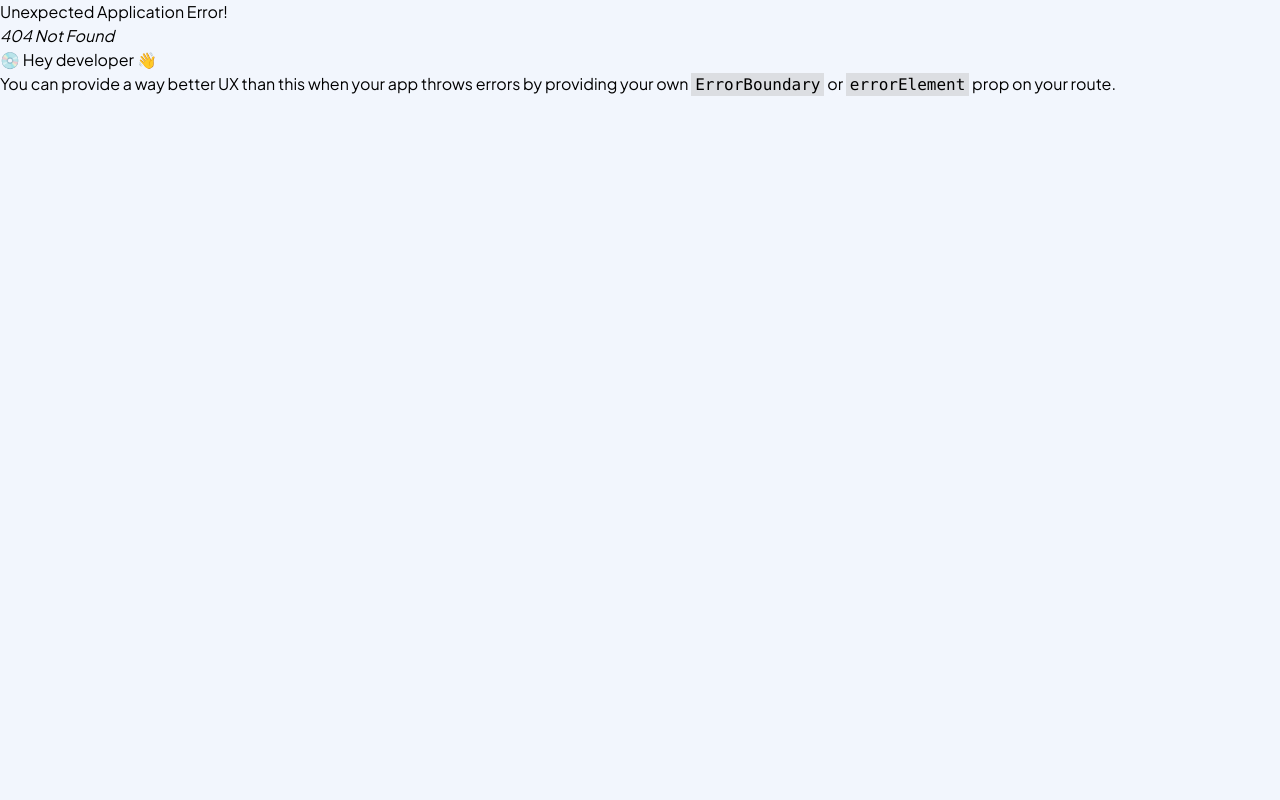
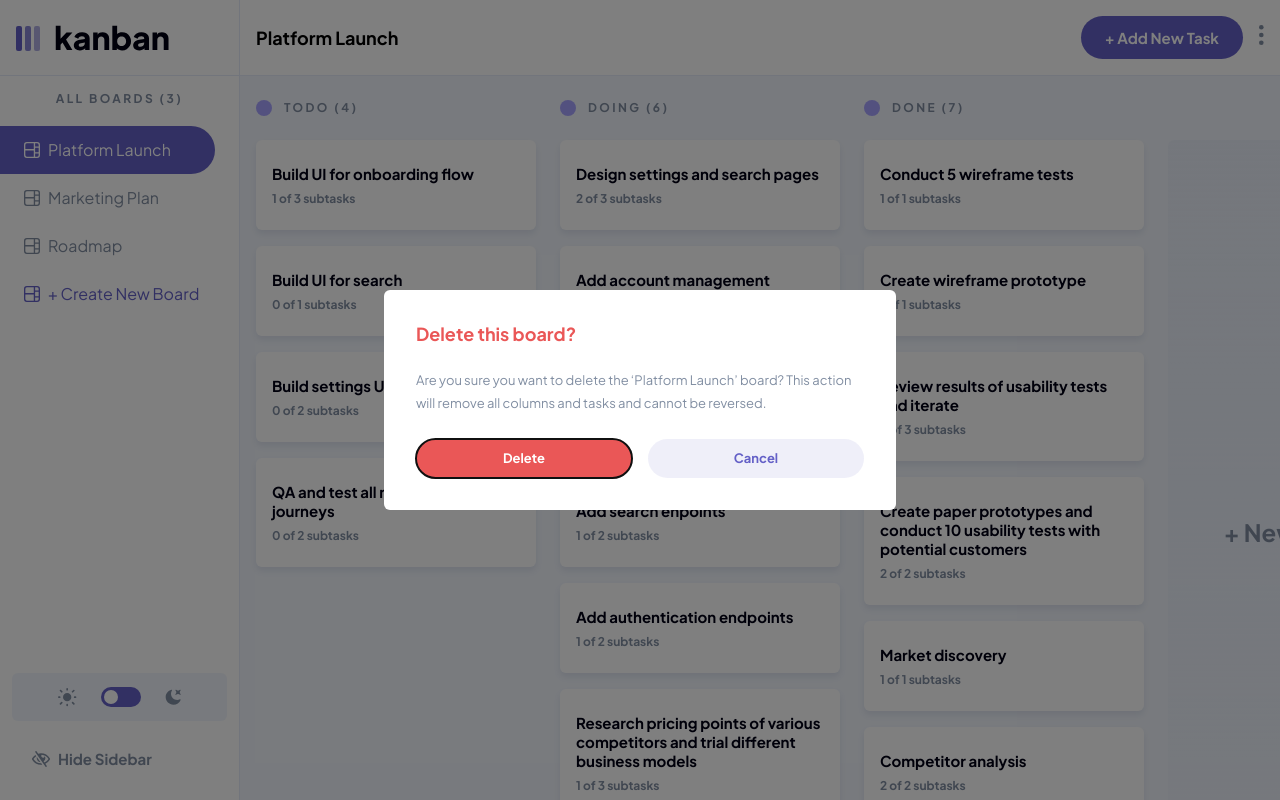
Before and after one commit to david-tejada/frontendmentor-challenges, a React (Vite) app in the folder 19-kanban-task-management/: page /boards/2921bfa3-3495-4c12-98ae-3d0e71a7e43b/delete in a window 1280 px wide. Before the commit this address had no page. Built offline with nearby package versions, Linux system fonts and the light colour scheme.

Commit message:
Add functionality to delete boards

```diff
--- a/19-kanban-task-management/src/lib/boards.tsx
+++ b/19-kanban-task-management/src/lib/boards.tsx
@@ -66,3 +66,9 @@ export async function updateBoard(
 
   return localforage.setItem("boards", boards);
 }
+
+export async function deleteBoard(id: string) {
+  const boards = await getBoards();
+  const updatedBoards = boards.filter((board) => board.id !== id);
+  await localforage.setItem("boards", updatedBoards);
+}
--- a/19-kanban-task-management/src/main.tsx
+++ b/19-kanban-task-management/src/main.tsx
@@ -7,9 +7,10 @@ import {
 } from "react-router-dom";
 import "./index.css";
 import { getLastActiveBoard } from "./lib/boards.tsx";
+import CreateBoardModal from "./routes/CreateBoardModal.tsx";
+import DeleteBoardModal from "./routes/DeleteBoardModal.tsx";
+import EditBoardModal from "./routes/EditBoardModal.tsx";
 import Root from "./routes/Root.tsx";
-import CreateBoardModal from "./routes/CreateBoardModal.tsx";
-import EditBoardModal from "./routes/EditBoardModal.tsx";
 
 const router = createBrowserRouter([
   {
@@ -39,6 +40,11 @@ const router = createBrowserRouter([
             element: <CreateBoardModal />,
             action: CreateBoardModal.action,
           },
+          {
+            path: "/boards/:boardId/delete",
+            element: <DeleteBoardModal />,
+            action: DeleteBoardModal.action,
+          },
         ],
       },
     ],
--- /dev/null
+++ b/19-kanban-task-management/src/routes/DeleteBoardModal.tsx
@@ -0,0 +1,56 @@
+import {
+  Form,
+  Link,
+  Params,
+  redirect,
+  useNavigate,
+  useRouteLoaderData,
+} from "react-router-dom";
+import { deleteBoard, getBoards } from "../lib/boards";
+import { IBoard } from "../lib/types";
+import ModalBase from "../ui/modals/ModalBase";
+
+async function action({ params }: { params: Params<"boardId"> }) {
+  await deleteBoard(params.boardId!);
+  const boards = await getBoards();
+  console.log(boards);
+  return redirect(`/boards/${boards[0].id}`);
+}
+
+export default function DeleteBoardModal() {
+  const { board } = useRouteLoaderData("board") as { board: IBoard };
+  const navigate = useNavigate();
+
+  return (
+    <ModalBase>
+      <Form method="post">
+        <h2 className="text-heading-lg text-red-600">Delete this board?</h2>
+        <p className="mt-6 text-body-lg text-neutral-400">
+          Are you sure you want to delete the ‘{board.name}’ board? This action
+          will remove all columns and tasks and cannot be reversed.
+        </p>
+        <div className="mt-6 flex gap-4">
+          <button
+            type="submit"
+            className="w-full rounded-full bg-red-600 py-2 text-body-lg font-bold text-white"
+          >
+            Delete
+          </button>
+          <Link
+            to={`/boards/${board.id}`}
+            className="w-full rounded-full bg-purple-500-10 py-2 text-center text-body-lg font-bold text-purple-500"
+            onKeyDown={(event) => {
+              if (event.key === " ") {
+                navigate(`/boards/${board.id}`);
+              }
+            }}
+          >
+            Cancel
+          </Link>
+        </div>
+      </Form>
+    </ModalBase>
+  );
+}
+
+DeleteBoardModal.action = action;
--- a/19-kanban-task-management/src/ui/Header.tsx
+++ b/19-kanban-task-management/src/ui/Header.tsx
@@ -102,16 +102,15 @@ function ButtonMore({ boardId }: { boardId: string }) {
           </Link>
         </li>
         <li>
-          <button
-            type="button"
+          <Link
+            to={`/boards/${boardId}/delete`}
             className="text-red-600"
             onClick={() => {
               setIsOpen(false);
-              // TODO: Open delete board modal
             }}
           >
             Delete Board
-          </button>
+          </Link>
         </li>
       </ul>
     </div>
```
